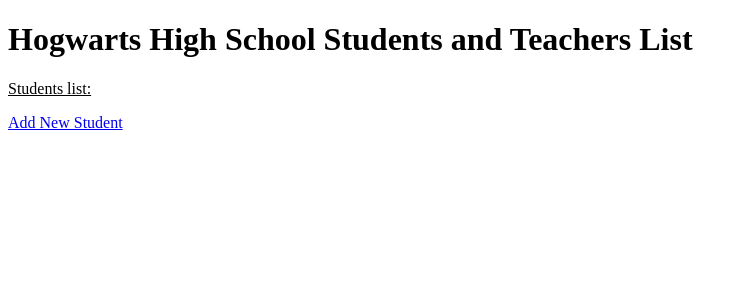
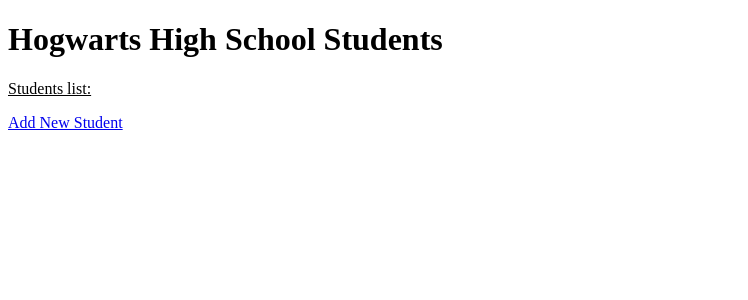
Before and after one commit to anpatricia06/SSWP-Final-Project-Group-A, a Django app: page /students/ in a window 1280 px wide. Shown: the part 96-396 px from the top of the page, without its empty margins (0-748 px from the left). Run offline with Django 3.2, Linux system fonts and the light colour scheme; data that the repository does not hold is empty; some libraries are stand-ins or nearby versions.

Commit message:
i updated student.html

```diff
--- a/final_exam/school/templates/student.html
+++ b/final_exam/school/templates/student.html
@@ -2,7 +2,7 @@
 
 {% block content %}
 
-<h1>Hogwarts High School Students and Teachers List</h1>
+<h1>Hogwarts High School Students </h1>
 <p style="text-decoration:underline;">Students list:</p>
 <ul>
     {% for student in students %}
```
